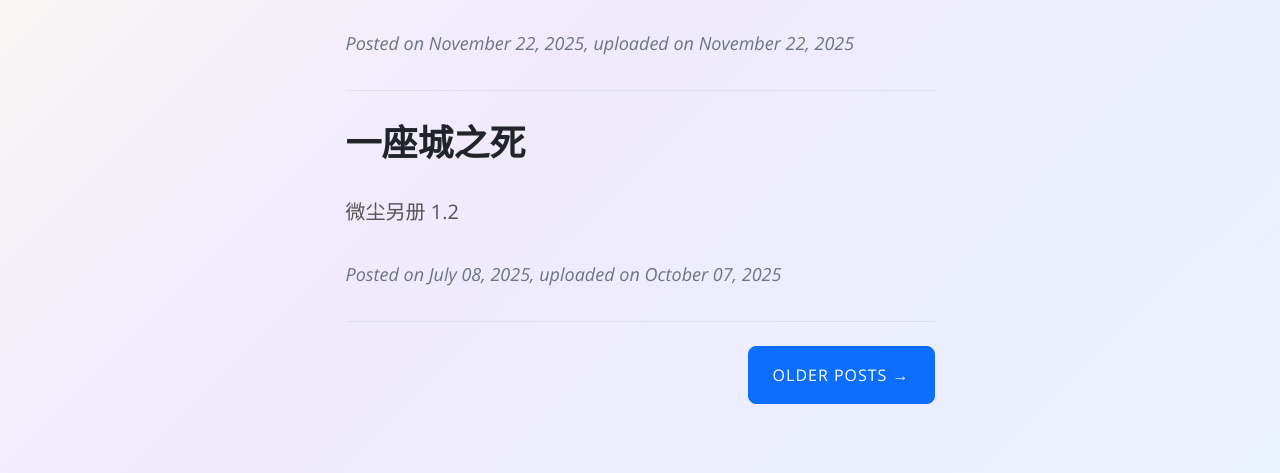
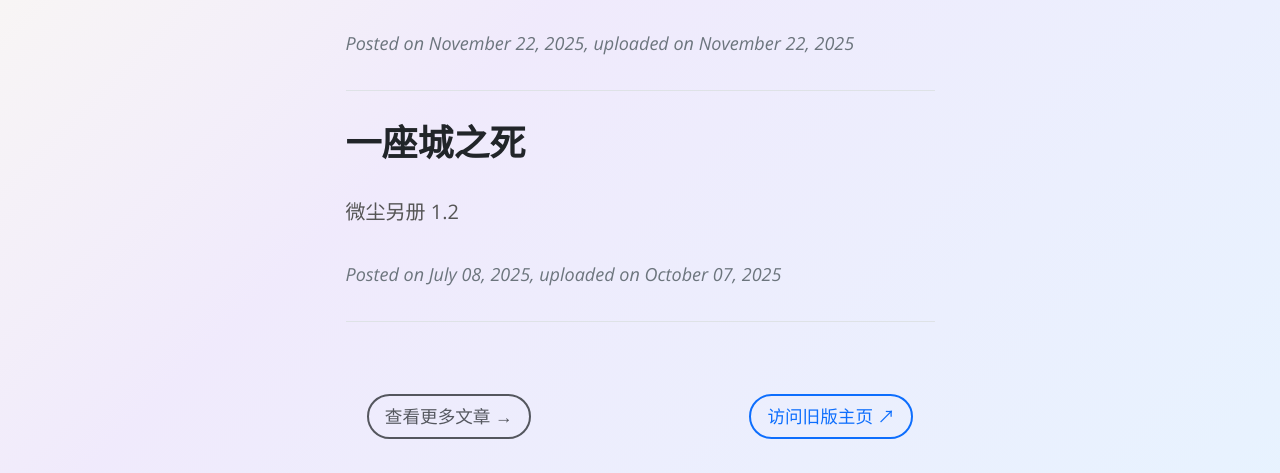
Before and after one commit to Luoqiongwei/homepage, an Astro site: page / in a window 1280 px wide. Shown: the part 1537-2010 px from the top of the page. Built offline with nearby package versions, Linux system fonts and the light colour scheme; Astro itself is replaced by a stand-in of ours.

Commit message:
feat: add article button with new styles and replace older posts link

```diff
--- a/public/css/custom.css
+++ b/public/css/custom.css
@@ -2,7 +2,7 @@
 .archive-button {
   display: inline-block;
   margin: 3rem auto;
-  padding: 0.8rem 1.8rem;
+  padding: 0.4rem 1.0rem;
   border: 2px solid var(--bs-primary);
   color: var(--bs-primary);
   background-color: transparent;
@@ -20,6 +20,26 @@
   transform: translateY(-2px);
 }
 
+.article-button {
+  display: inline-block;
+  margin: 3rem auto;
+  padding: 0.4rem 1.0rem;
+  border: 2px solid var(--bs-secondary-color);
+  color: var(--bs-secondary-color);
+  background-color: transparent;
+  font-family: "Open Sans", Lora, serif;
+  font-size: 1.1rem;
+  border-radius: 999px;
+  text-decoration: none;
+  transition: all 0.25s ease-in-out;
+}
+
+.article-button:hover {
+  background-color: var(--bs-secondary-color);
+  color: white;
+  box-shadow: 0 0 6px rgba(0,133,161,0.2);
+  transform: translateY(-1px);
+}
 
 .spoiler {
   background-color: #000;
--- a/src/pages/index.astro
+++ b/src/pages/index.astro
@@ -53,12 +53,9 @@ const BASE = import.meta.env.BASE_URL || '/';
           meta="Posted on July 08, 2025, uploaded on October 07, 2025"
         />
 
-        <div class="d-flex justify-content-end mb-4">
-          <a class="btn btn-primary btn-lg text-uppercase px-4 py-3 fs-6" href={'./articles/'}>{"Older Posts →"}</a>
-        </div>
-
-
         <div style="text-align:center;">
+          <a class= "article-button" href={'./articles/'}>{"查看更多文章 →"}</a>
+          &emsp;&emsp;&emsp;&emsp;&emsp;&emsp;&emsp;&emsp;&emsp;&emsp;
           <a
             href="https://luoqiongwei.github.io/home/"
             class="archive-button"
```
